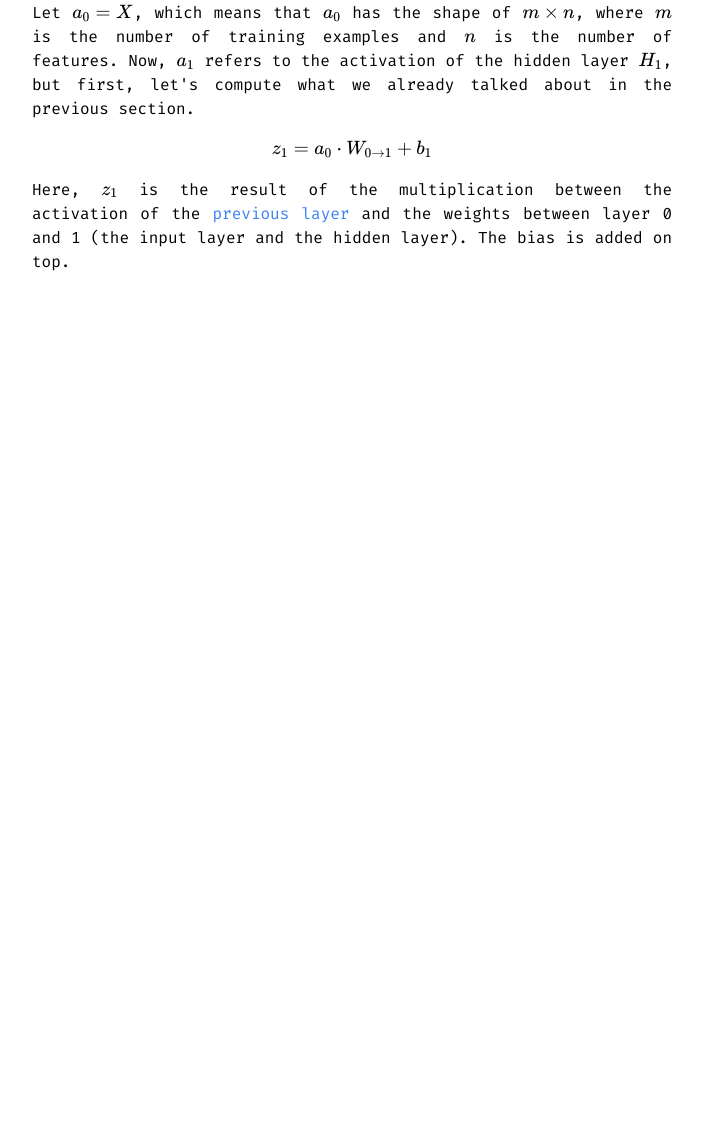
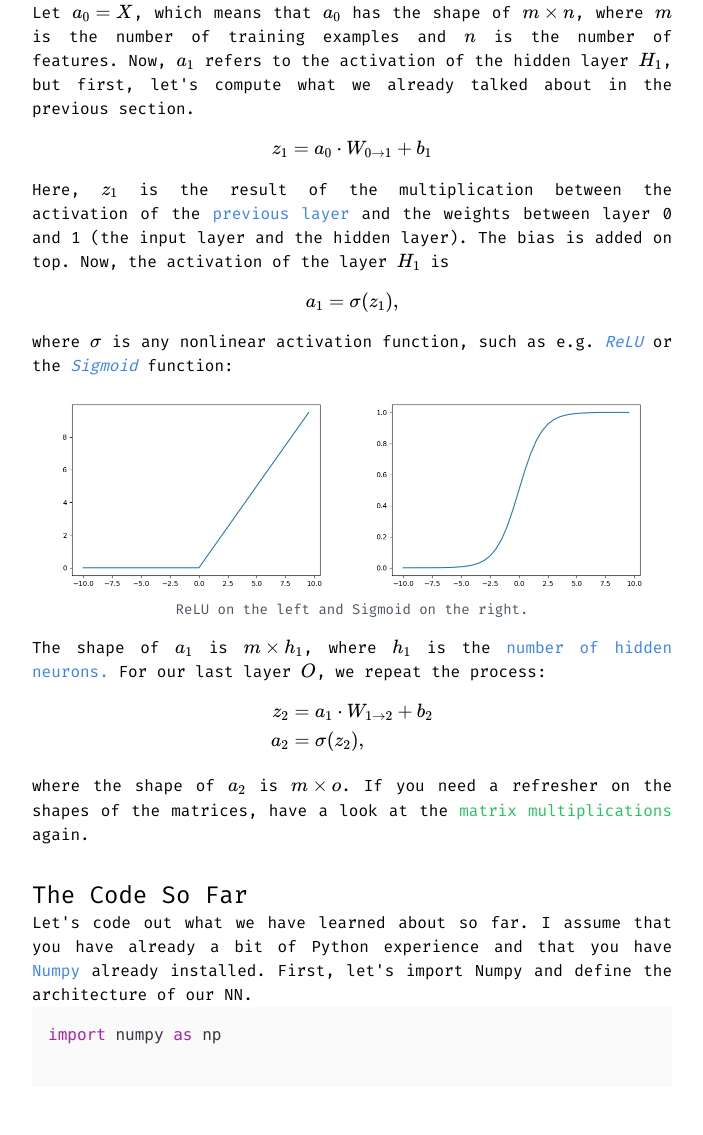
Before and after one commit to Artur-Galstyan/arturgalstyan.dev, a Flask app: page /blog/neural_network_in_numpy in a window 1280 px wide. Shown: the part 3771-4906 px from the top of the page, without its empty margins (288-991 px from the left). Before the commit the page ends 4042 px from the top, so only its background shows below. Run offline with Flask 2, Linux system fonts and the light colour scheme; some libraries are stand-ins or nearby versions; some web fonts are replaced.

Commit message:
nn_blogpost

```diff
--- a/blog/templates/blog/neural_network_in_numpy.html
+++ b/blog/templates/blog/neural_network_in_numpy.html
@@ -1,16 +1,16 @@
 {% extends "base_template.html" %}
 
 {% block header %}
-<script>
-    //MathJax = {
-      //  tex: {
-        //    inlineMath: [['$', '$'], ['\\(', '\\)']]
-        //}
-    //};
-</script>
-<!--<script src="https://polyfill.io/v3/polyfill.min.js?features=es6"></script>
-<script id="MathJax-script" async src="https://cdn.jsdelivr.net/npm/mathjax@3/es5/tex-mml-chtml.js"></script>-->
+<link rel="stylesheet" href="//cdnjs.cloudflare.com/ajax/libs/highlight.js/11.6.0/styles/atom-one-light.min.css">
+<script src="//cdnjs.cloudflare.com/ajax/libs/highlight.js/11.6.0/highlight.min.js"></script>
+<script>hljs.highlightAll();</script>
 <script defer>
+
+    function performScroll(element, duration = 1500) {
+        console.log(element)
+        $("html, body").animate({ scrollTop: element.offset().top }, duration);
+
+    }
 
     $(window).on("load", function () {
         setTimeout(() => {
@@ -25,7 +25,7 @@
 {% block main %}
 {% include 'navbar.html' %}
 {% include 'spinner.html' %}
-<div class="w-[80%] md:w-[70%] lg:w-[50%] 2xl:w-[30%] mx-auto mt-16">
+<div class="w-[80%] md:w-[70%] lg:w-[50%] 2xl:w-[40%] mx-auto mt-16">
     <div class="text-3xl text-blue-600">
         A Neural Network Coded in Numpy
     </div>
@@ -103,7 +103,7 @@
         $$
         where $W_{X \rightarrow H_1}$ has the shape $n \times h_1$ and $b_{H_1}$ is the bias has the same shape as
         $H_1$.
-        <img src="{{ url_for('static', filename='images/blog_posts/neural_network_in_numpy/x_w1.jpg') }}"
+        <img id="x_w1" src="{{ url_for('static', filename='images/blog_posts/neural_network_in_numpy/x_w1.jpg') }}"
             alt="First Matrix Multiplication">
 
         Similarly, the weight matrix between the hidden layer $H_1$ and the output layer $O$ has the shape
@@ -140,10 +140,53 @@
         Here, $z_1$ is the result of the multiplication between the activation of the
         <span class='tooltip' data-tippy-content="Which is the <b>input</b> layer, but note that $a_0 = X$">previous
             layer</span>
-        and the weights between layer 0 and 1 (the input layer and the hidden layer). The bias is added on top.
+        and the weights between layer 0 and 1 (the input layer and the hidden layer). The bias is added on top. Now, the
+        activation of the layer $H_1$ is
+        $$
+        a_1 = \sigma (z_1),
+        $$
+        where $\sigma$ is any nonlinear activation function, such as e.g. <i><a
+                href="https://en.wikipedia.org/wiki/Rectifier_(neural_networks)">ReLU</a></i> or the <i><a
+                href="https://en.wikipedia.org/wiki/Sigmoid_function#:~:text=8%20External%20links-,Definition,refer%20to%20the%20same%20object.">Sigmoid</a></i>
+        function:
 
+        <div class="flex justify-center">
+            <img class="w-[50%]"
+                src="{{ url_for('static', filename='images/blog_posts/neural_network_in_numpy/relu.png') }}"
+                alt="The ReLU Function">
+            <img class="w-[50%]"
+                src="{{ url_for('static', filename='images/blog_posts/neural_network_in_numpy/sigmoid.png') }}"
+                alt="The Sigmoid Function">
+        </div>
 
+        <div class="text-sm text-gray-600 text-center mb-4">
+            ReLU on the left and Sigmoid on the right.
+        </div>
 
+        The shape of $a_1$ is $m \times h_1$, where $h_1$ is the <span class='tooltip'
+            data-tippy-content="I keep repeating this so much to really hammer in the notation that we're using">number
+            of hidden neurons.</span> For our last layer $O$, we repeat the process:
+
+        $$
+        \begin{align*}
+
+        z_2 &= a_1 \cdot W_{1 \rightarrow 2} + b_{2}\\
+        a_2 &= \sigma (z_2),
+
+        \end{align*}
+        $$
+
+        where the shape of $a_2$ is $m \times o$. If you need a refresher on the shapes of the matrices, have a look at
+        the <span class="text-green-500 cursor-pointer" onclick="performScroll($('#x_w1'), 500)">matrix
+            multiplications</span> again.
+
+        <h1>The Code So Far</h1>
+        Let's code out what we have learned about so far. I assume that you have already a bit of Python experience and
+        that you have <a href="https://numpy.org">Numpy</a> already installed. First, let's import Numpy and define the
+        architecture of our NN.
+        <pre><code>import numpy as np
+
+</code></pre>
 
 
     </div>
--- a/static/css/output.css
+++ b/static/css/output.css
@@ -675,6 +675,10 @@ h1{
   margin-top: 4rem;
 }
 
+.mb-4{
+  margin-bottom: 1rem;
+}
+
 .block{
   display: block;
 }
@@ -709,6 +713,14 @@ h1{
 
 .w-\[80\%\]{
   width: 80%;
+}
+
+.w-\[45\%\]{
+  width: 45%;
+}
+
+.cursor-pointer{
+  cursor: pointer;
 }
 
 .justify-center{
@@ -834,6 +846,21 @@ h1{
   color: rgb(37 99 235 / var(--tw-text-opacity));
 }
 
+.text-gray-600{
+  --tw-text-opacity: 1;
+  color: rgb(75 85 99 / var(--tw-text-opacity));
+}
+
+.text-blue-500{
+  --tw-text-opacity: 1;
+  color: rgb(59 130 246 / var(--tw-text-opacity));
+}
+
+.text-green-500{
+  --tw-text-opacity: 1;
+  color: rgb(34 197 94 / var(--tw-text-opacity));
+}
+
 .transition{
   transition-property: color, background-color, border-color, fill, stroke, opacity, box-shadow, transform, filter, -webkit-text-decoration-color, -webkit-backdrop-filter;
   transition-property: color, background-color, border-color, text-decoration-color, fill, stroke, opacity, box-shadow, transform, filter, backdrop-filter;
@@ -956,4 +983,8 @@ h1{
   .\32xl\:w-\[30\%\]{
     width: 30%;
   }
+
+  .\32xl\:w-\[40\%\]{
+    width: 40%;
+  }
 }
--- a/templates/base_template.html
+++ b/templates/base_template.html
@@ -27,8 +27,7 @@
             ]
             renderMathInElement(document.body, {
                 delimiters: delimiters,
-                // • rendering keys, e.g.:
-                throwOnError: false
+                throwOnError: false,
             });
             const macros = {};
 
@@ -51,7 +50,7 @@
                 let toReplace = {}
                 for (let instance of allInstances) {
                     var html = katex.renderToString(instance, {
-                        throwOnError: false
+                        throwOnError: false,
                     });
                     toReplace['$' + instance + '$'] = html
                 }
@@ -72,7 +71,8 @@
                 tippy(item,
                     {
                         content: item.innerHTML,
-                        allowHTML: true
+                        allowHTML: true,
+                        arrow: false
                     });
             })
 
```
Also changed, not shown: static/images/blog_posts/neural_network_in_numpy/relu.png (added), static/images/blog_posts/neural_network_in_numpy/sigmoid.png (added).
